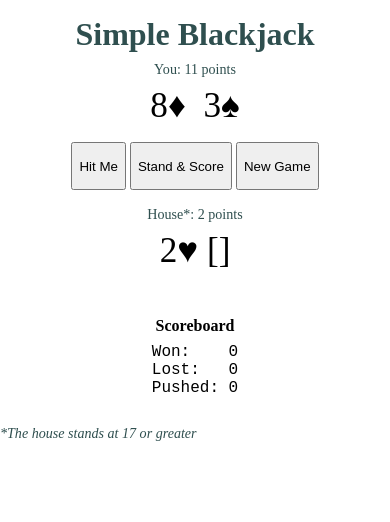
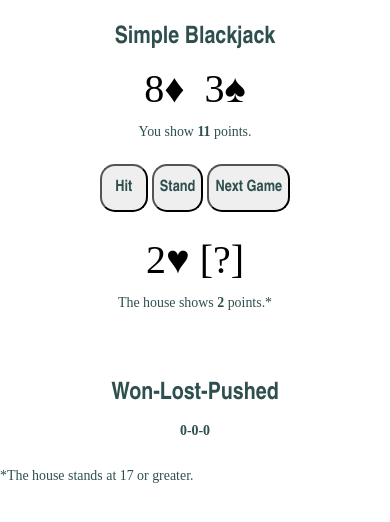
Before and after one commit to hbere/blackjack, a plain HTML site: page index.html in a window 390 px wide. Drawn offline with Linux system fonts and the light colour scheme.

Commit message:
Adjust style for better looking on mobile

```diff
--- a/index.html
+++ b/index.html
@@ -10,35 +10,33 @@
 </head>
 
 <body>
-    <h1>Simple Blackjack</h1>
+    <h2>Simple Blackjack</h2>
     <div class="player">
+        <div id="playerHand" class="pre-wrap font-large"></div>
         <div class="subtle">
-            <p>You: <span id="playerPoints" class="pre-wrap"></span></p>
+            <p>You show <span id="playerPoints" class="strong pre-wrap"></span> points.</p>
         </div>
-        <div id="playerHand" class="pre-wrap font-large"></div>
     </div>
     <div class="controls">
-        <button id="hit">Hit Me</button>
-        <button id="stand">Stand & Score</button>
-        <button id="newGame">New Game</button>
+        <button id="hit"><h3>Hit</h3></button>
+        <button id="stand"><h3>Stand</h3></button>
+        <button id="newGame"><h3>Next Game</h3></button>
     </div>
     <div class="house">
+        <div id="houseHand" class="pre-wrap font-large"></div>
         <div class="subtle">
-            <p>House*: <span id="housePoints" class="pre-wrap"></span></p>
+            <p>The house shows <span id="housePoints" class="strong pre-wrap"></span> points.*</p>
         </div>
-        <div id="houseHand" class="pre-wrap font-large"></div>
     </div>
     <div class="scoreboard">
-        <div id="result" class="pre-wrap"></div>
+        <h3 id="result" class="pre-wrap"></h3>
     </div>
     <div class="scoreboard">
-        <h4>Scoreboard</h4>
-        <div id="scoreboard" class="pre-wrap"></div>
+        <h2>Won-Lost-Pushed</h2>
+        <span id="scoreboard" class="subtle strong pre-wrap"></span>
     </div>
     <div class="rules">
-        <p class="subtle">
-            <em>*The house stands at 17 or greater</em>
-        </p>
+        <p class="subtle">*The house stands at 17 or greater.</p>
     </div>
     <script src="jquery-3.3.1.min.js"></script>
     <script src="main.js"></script>
--- a/main.css
+++ b/main.css
@@ -1,7 +1,7 @@
 /* My CSS */
 
 * {
-    margin: 8px auto;
+    margin: 12px auto;
 }
 
 body {
@@ -12,6 +12,7 @@ body {
 button {
     min-height: 48px;
     min-width: 48px;
+    border-radius: 15px;
 }
 
 button:hover {
@@ -19,19 +20,23 @@ button:hover {
     background-color: #4caf50;
 }
 
-h1 {
+h1, h2, h3, h4, h5, h6 {
     color: darkslategray;
+    font-family: 'Arial Narrow', Arial, sans-serif;
 }
 
 #result {
-    font-weight: bold;
-    font-size: 1.6em;
-    color: blue;
-    height: 30px;
+    height: 45px;
+}
+
+.scoreboard {
+    width: 100%;
 }
 
 #scoreboard {
-    font-family: 'Courier New', Courier, monospace;
+    /* font-family: 'Courier New', Courier, monospace; */
+    margin: 0px auto;
+    text-align: right;
 }
 
 .pre-wrap {
@@ -39,7 +44,7 @@ h1 {
 }
 
 .subtle {
-    font-size: 0.88em;
+    font-size: 0.87em;
     color: darkslategray;
 }
 
@@ -55,7 +60,11 @@ h1 {
 }
 
 .font-large {
-    font-size: 2.2em;
+    font-size: 2.5em;
+}
+
+.strong {
+    font-weight: bold;
 }
 
 @media only screen and (max-width: 600px) {
--- a/main.js
+++ b/main.js
@@ -122,22 +122,20 @@ function start() {
     Score: ${player.score()}`);
     // display cards
     $("#houseHand").empty();
-    $("#houseHand").text(`${house.show1()} []`);
-    $("#housePoints").text(`${house.score1()} points`);
+    $("#houseHand").text(`${house.show1()} [?]`);
+    $("#housePoints").text(`${house.score1()}`);
     $("#playerHand").empty();
     $("#playerHand").text(`${player.show()}`);
-    $("#playerPoints").text(`${player.score()} points`);
+    $("#playerPoints").text(`${player.score()}`);
     $("#result").empty();
     // ensure hit and stand buttons are enabled to start game
     $("#hit").prop("disabled", false);
     $("#stand").prop("disabled", false);
-    $("#scoreboard").text(`Won:    ${[scoreboard[0]]}
-Lost:   ${[scoreboard[2]]}
-Pushed: ${[scoreboard[1]]}`);
+    $("#scoreboard").text(`${[scoreboard[0]]}-${[scoreboard[2]]}-${[scoreboard[1]]}`);
     // print "Blackjack!" message if player got a blackjack
     if (player.score() === 21) {
         stand();
-        $("#playerHand").append(`. Blackjack!!`);
+        $("#playerHand").append(`. Blackjack!`);
     }
 }
 
@@ -151,10 +149,10 @@ function stand() {
     // display cards
     $("#playerHand").empty();
     $("#playerHand").text(`${player.show()}`);
-    $("#playerPoints").text(`${player.score()} points`);
+    $("#playerPoints").text(`${player.score()}`);
     $("#houseHand").empty();
     $("#houseHand").text(`${house.show()}`);
-    $("#housePoints").text(`${house.score()} points`);
+    $("#housePoints").text(`${house.score()}`);
     // calculate result
     result = scoreGame(player.score(), house.score());
     // display result & scoreboard
@@ -163,9 +161,7 @@ function stand() {
     scoreboard[0] += result[0];
     scoreboard[1] += result[1];
     scoreboard[2] += result[2];
-    $("#scoreboard").text(`Won:    ${[scoreboard[0]]}
-Lost:   ${[scoreboard[2]]}
-Pushed: ${[scoreboard[1]]}`);
+    $("#scoreboard").text(`${[scoreboard[0]]}-${[scoreboard[2]]}-${[scoreboard[1]]}`);
     // disable the hit and stand buttons until new game is started
     $("#hit").prop("disabled", true);
     $("#stand").prop("disabled", true);
@@ -179,7 +175,7 @@ function hit() {
     // display cards
     $("#playerHand").empty();
     $("#playerHand").text(`${player.show()}`);
-    $("#playerPoints").text(`${player.score()} points`);
+    $("#playerPoints").text(`${player.score()}`);
     // stop the game if player went bust
     if (player.score() > 21) {
         stand();
```
